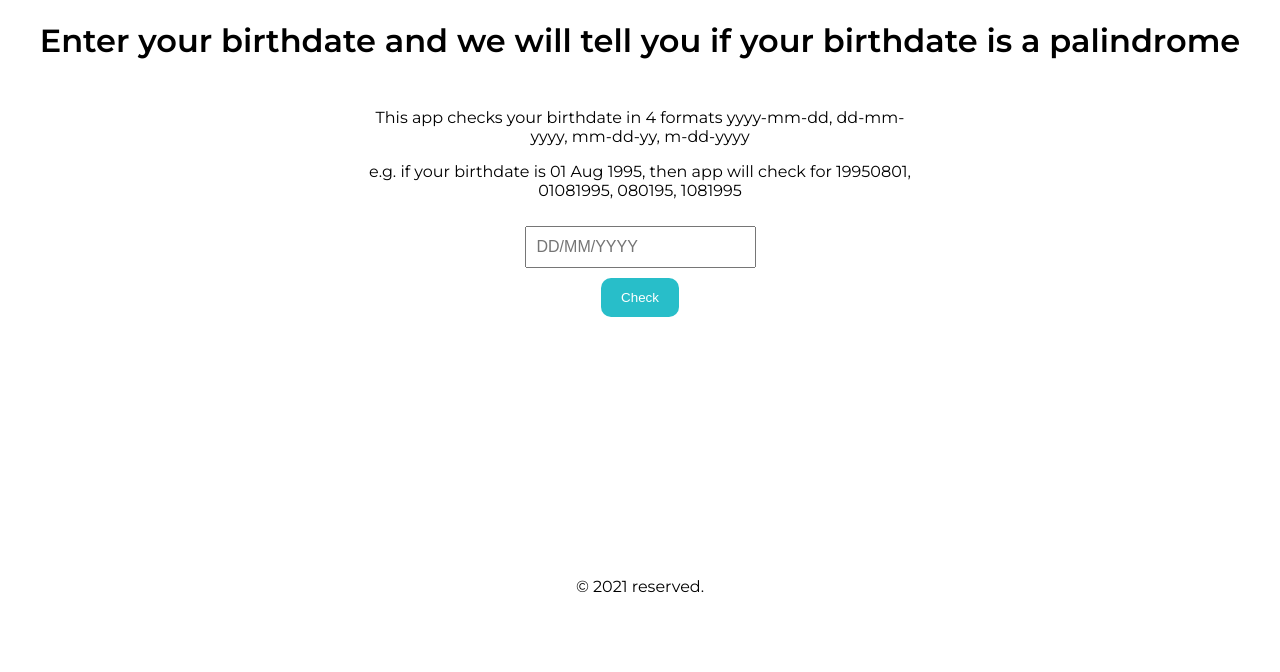
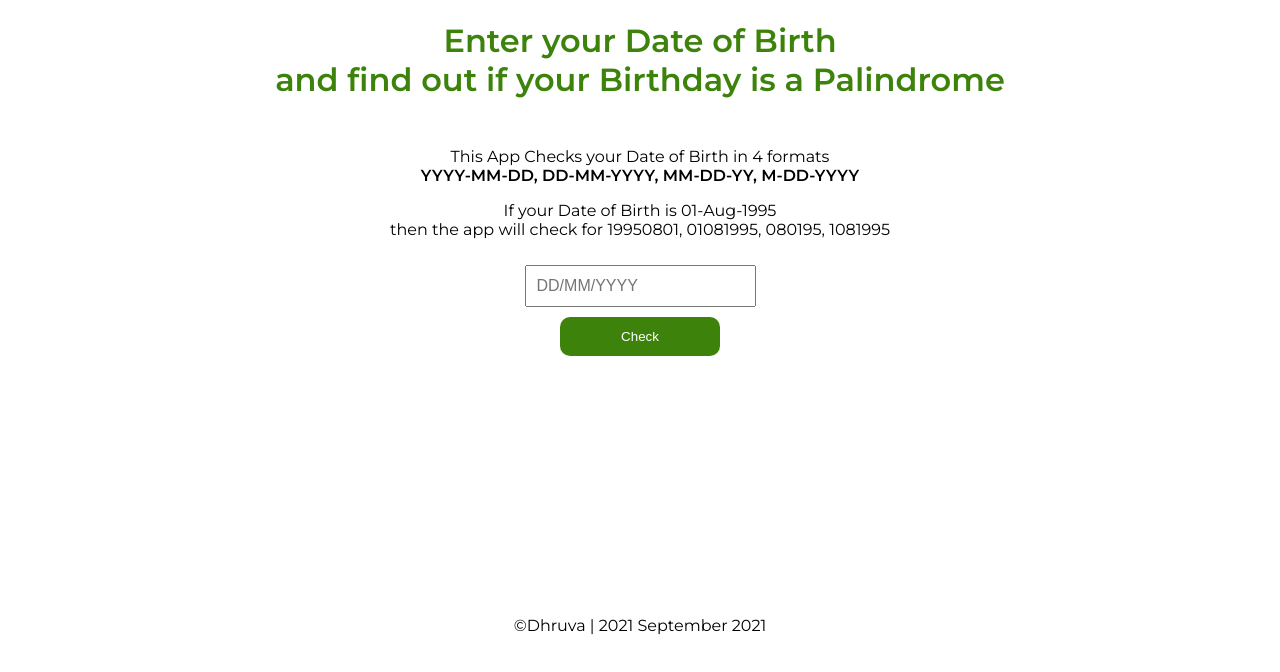
Before and after one commit to Dhruvakgowda/birthday-palindrome-neog, a React (Create React App) app: page / in a window 1280 px wide. Shown: the top 672 px of the page. Built offline with nearby package versions, Linux system fonts and the light colour scheme.

Commit message:
fixing css

```diff
--- a/src/components/Home.js
+++ b/src/components/Home.js
@@ -170,10 +170,10 @@ const Home = () => {
 
     return (
         <div className="home">
-            <h1 className="instruction-header">Enter your birthdate and we will tell you if your birthdate is a palindrome</h1>
+            <h1 className="instruction-header">Enter your Date of Birth <br/> and find out if your Birthday is a Palindrome</h1>
             <form onSubmit={(e) => check(e)} className="middle-container" id="form">
-                <p className="instruction">This app checks your birthdate in 4 formats yyyy-mm-dd, dd-mm-yyyy, mm-dd-yy, m-dd-yyyy</p>
-                <p className="instruction">e.g. if your birthdate is 01 Aug 1995, then app will check for 19950801, 01081995, 080195, 1081995</p>
+                <p className="instruction">This App Checks your Date of Birth in 4 formats <br/><span style={{ fontWeight:"bold"}}> YYYY-MM-DD, DD-MM-YYYY, MM-DD-YY, M-DD-YYYY</span></p>
+                <p className="instruction">If your Date of Birth is 01-Aug-1995<br/> then the app will check for 19950801, 01081995, 080195, 1081995</p>
                 <DatePicker
                     selected={startDate}
                     className="date"
@@ -187,9 +187,9 @@ const Home = () => {
             </form>
 
             {isItPalindrome && <p className="results">Awesome! Your birday is a palidrome day.🥳</p>}
-            {dateAndDays && <p className="results">oops, your birthdate is not palindrome. You missed it by {dateAndDays[0]} days. Nearest palindrome date is {dateAndDays[1].day + "/" + dateAndDays[1].month + "/" + dateAndDays[1].year}.</p>}
+            {dateAndDays && <p className="results">Your Date of Birth is not Palindrome. You missed it by {dateAndDays[0]} days. The Nearest palindrome date is {dateAndDays[1].day + "/" + dateAndDays[1].month + "/" + dateAndDays[1].year}. But you are still born special 🥳.</p>}
             <footer>
-                <p>&copy; 2021 reserved.</p>
+                <p>&copy;Dhruva | 2021 September 2021</p>
             </footer>
         </div>
     );
--- a/src/index.css
+++ b/src/index.css
@@ -14,14 +14,17 @@ body {
     padding: 10px;
     text-align: center;
 }
-
+ h1 {
+     color: #3d830b;
+ }
 
 .btn {
     padding: 12px 20px;
     border-radius: 10px;
     border: none;
-    background-color: rgb(40, 190, 201);
+    background-color: #3d830b;
     color: #fff;
+    min-width: 160px;
     display: block;
     margin: 10px auto 20px auto;
 }
@@ -41,7 +44,10 @@ body {
 .results {
     font-weight: 900;
     font-size: 1.5rem;
-    color: rgb(29, 37, 150);
+    color: white;
+    background-color: #3d830b;
+    width: 60%;
+    margin: auto;
     margin-bottom: 5rem;
 }
 
```
